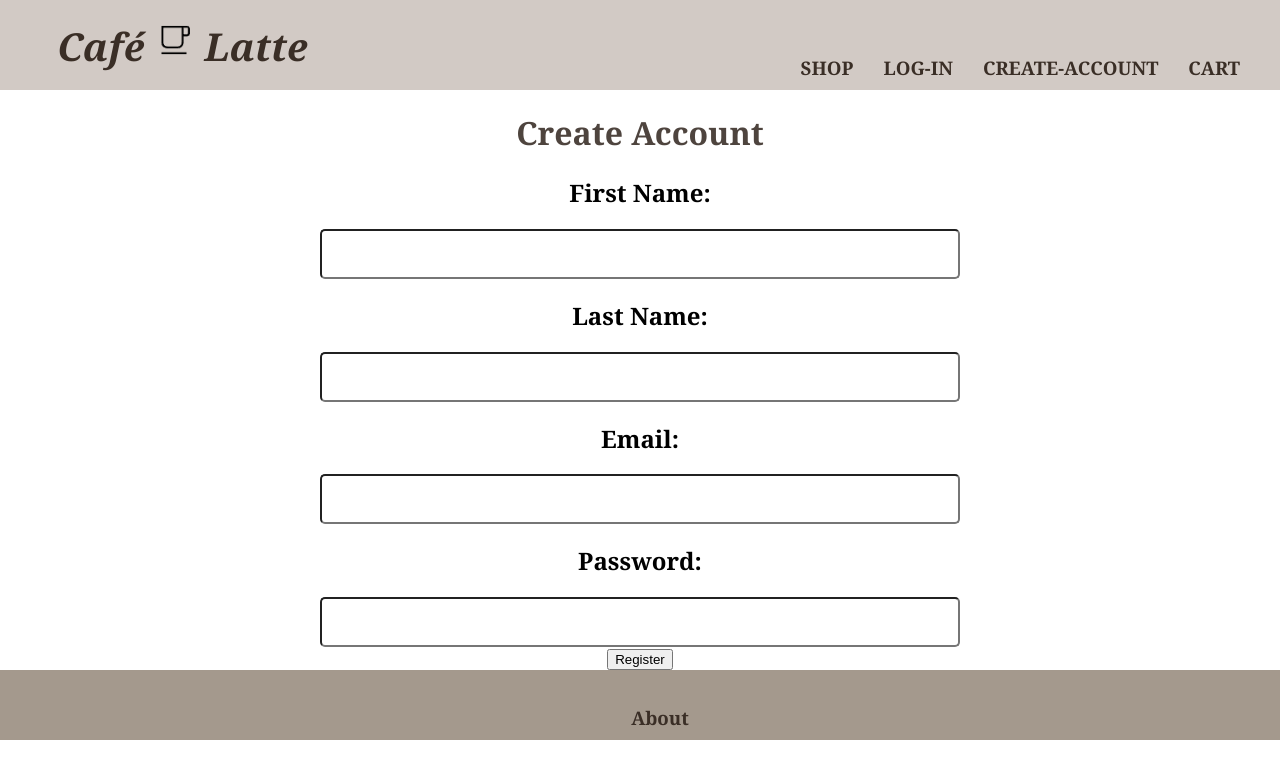
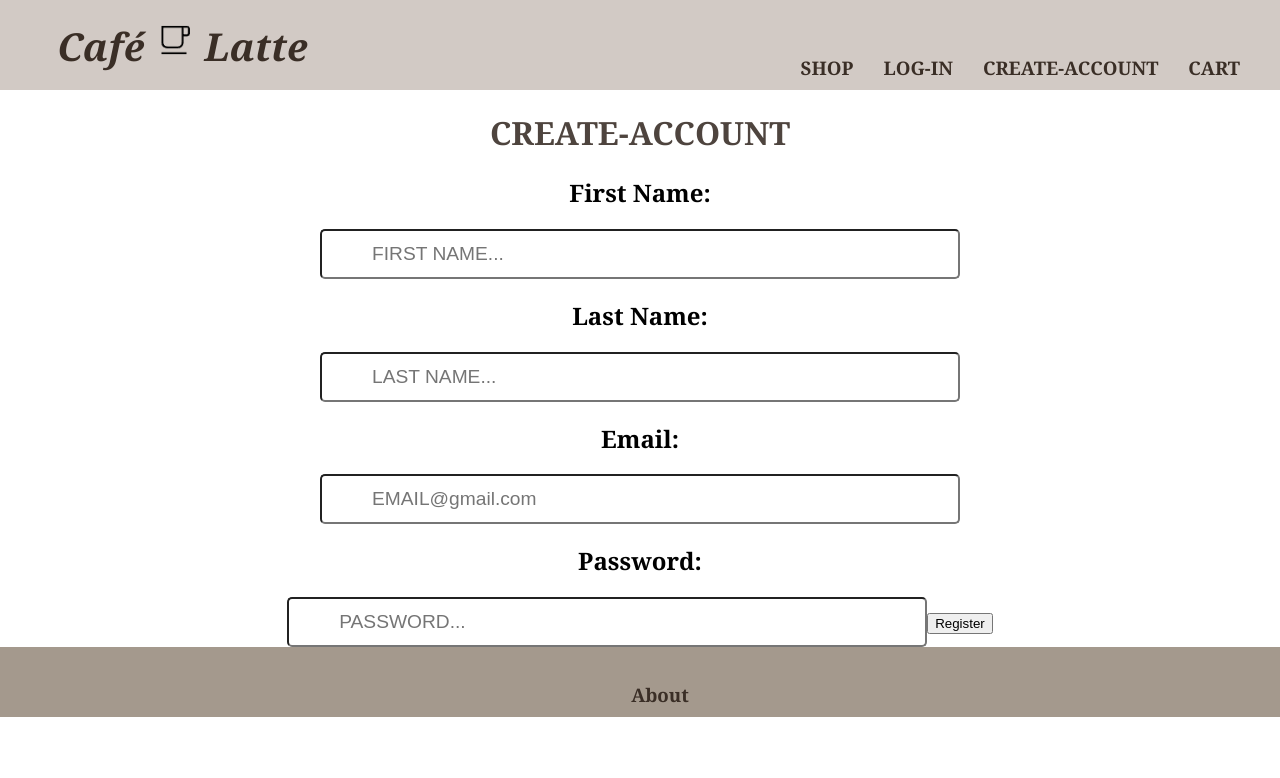
Before and after one commit to Selene-Kas/Cafe-Latte, a React (Vite) app in the folder frontend/client/: page /register in a window 1280 px wide. Shown: the top 778 px of the page. Built offline with nearby package versions, Linux system fonts and the light colour scheme.

Commit message:
complete register with token

```diff
--- a/frontend/client/pages/Register.jsx
+++ b/frontend/client/pages/Register.jsx
@@ -1,28 +1,59 @@
+import { useState, useEffect } from "react";
+import { Navigate, useNavigate } from "react-router-dom";
 
+const Register = ({token, setToken}) => {
+  const [firstName, setFirstName] = useState('');
+  const [lastName, setLastName] = useState('');
+  const [username, setUsername] = useState('');
+  const [password, setPassword] = useState('');
+  const Navigate = useNavigate();
 
-const Register = () => {
+  async function handleSubmit(e) {
+    e.preventDefault();
+    const response = await fetch('http://localhost:3000/api/auth/register', {
+      method: 'POST',
+      headers: {
+        'Content-Type': 'application/json',
+      },
+      body: JSON.stringify({firstName, lastName , username, password}),
+    })
+    const { token }= await response.json();
+    localStorage.setItem('token', token);
+    setToken(token);
+  }
+
+  useEffect(()=> {
+    if(token) {
+      Navigate('/');
+    }
+  }, [token, Navigate])
+
   return(
     <div>
-      <h1>Create Account</h1>
-      <form>
+      <h1>CREATE-ACCOUNT</h1>
+      <form onSubmit={handleSubmit}>
         <label>
           <h2>First Name:</h2>
-          <input />
+          <input type="text" value={firstName} placeholder="FIRST NAME..."
+          onChange={(e)=> setFirstName(e.target.value)}/>
         </label>
         <label>
           <h2>Last Name:</h2>
-          <input />
+          <input type="text" value={lastName} placeholder="LAST NAME..."
+          onChange={(e)=> setLastName(e.target.value)}/>
         </label>
         <label>
           <h2>Email:</h2>
-          <input />
+          <input type="email" value={username} placeholder="EMAIL@gmail.com"
+          onChange={(e)=> setUsername(e.target.value)}/>
         </label>
         <label>
           <h2>Password:</h2>
-          <input />
+          <input type="text" value={password} placeholder="PASSWORD..."
+          onChange={(e)=> setPassword(e.target.value)} />
         </label>
+        <button type="submit"> Register </button>
       </form>
-      <button> Register </button>
     </div>
   );
 }
```
